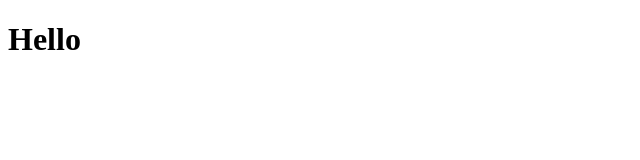
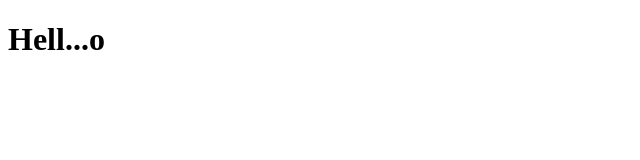
Before and after one commit to Shahadkariyambath/CSYM030MobileDeviceSoftwareDevelopment, a plain HTML site: page Week4/ex1.html in a window 1280 px wide. Shown: the full height of the page, 0-640 px from the left. Drawn offline with Linux system fonts and the light colour scheme.

Commit message:
test commit

```diff
--- a/Week4/ex1.html
+++ b/Week4/ex1.html
@@ -7,6 +7,6 @@
     <title>Document</title>
 </head>
 <body>
-    <h1>Hello</h1>
+    <h1>Hell...o</h1>
 </body>
 </html>
```
